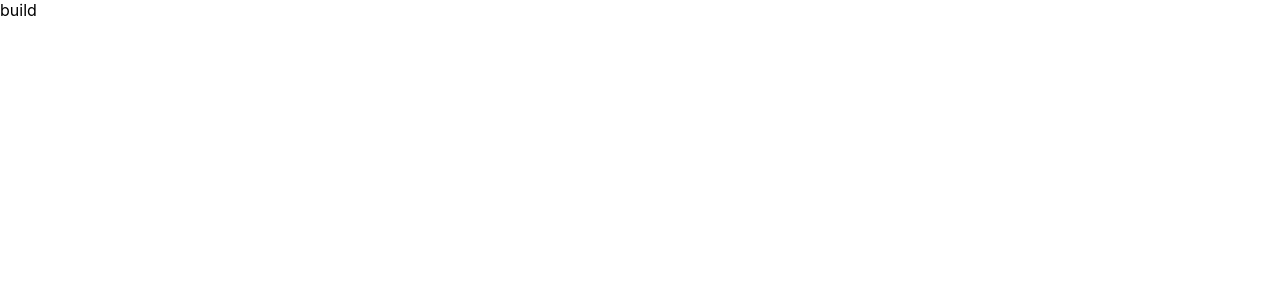
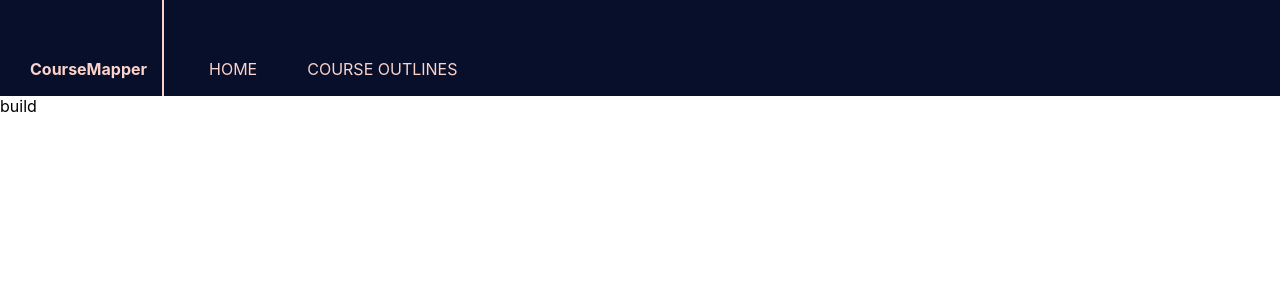
Before and after one commit to NingxiaoYYANG/COMP3900_course_outline_mapping, a React (Create React App) app in the folder frontend/: page /coureoutlines/builddegree in a window 1280 px wide. Shown: the top 300 px of the page. Built offline with nearby package versions, Linux system fonts and the light colour scheme.

Commit message:
Navigation bar Build

```diff
--- a/frontend/src/components/Navigation.js
+++ b/frontend/src/components/Navigation.js
@@ -1,7 +1,19 @@
-
+import { Link } from 'react-router-dom';
+import './styles/navigation.css'
 function Navigation() {
 
-  return (<></>)
+  return (
+    <div className='navigation-container'>
+      <div className='navigation-text-container'>
+        <div className='navigation-title'>CourseMapper</div>
+        <div className='vertical-line'></div>
+        <div className='navigation-list-items'>
+          <div className='nav-list-item-container'><Link to='/' className='nav-list-item'>HOME</Link></div>
+          <div className='nav-list-item-container'><Link to='/courseoutlines' className='nav-list-item'>COURSE OUTLINES</Link></div>
+        </div>
+      </div>
+    </div>
+  )
 }
 
 export default Navigation;
--- /dev/null
+++ b/frontend/src/components/styles/navigation.css
@@ -0,0 +1,46 @@
+.navigation-container {
+  background-color: #070F2B;
+  height: 12vh;
+  min-height: 80px;
+  color: #FCD3CA;
+  display: flex;
+  flex-direction: row;
+}
+
+.navigation-text-container {
+  display: flex;
+  align-items: end;
+  margin-left: 30px;
+  margin-bottom: 17px;
+}
+
+.navigation-title {
+  padding-right: 15px;
+  font-weight: 700;
+}
+
+.vertical-line {
+  border-left: 2px solid #FCD3CA;
+  height: 12vh;
+  min-height: 80px;
+  margin-bottom: -17px;
+  padding-right: 40px;
+}
+
+.nav-list-item-container {
+  padding-right: 40px;
+}
+.navigation-list-items {
+  display: flex;
+  flex-direction: row;
+}
+
+.nav-list-item {
+  text-decoration: none;
+  color: #FCD3CA;
+  padding: 0 5px;
+}
+
+.nav-list-item:hover {
+  border-bottom: 2px solid #FCD3CA;
+}
```
